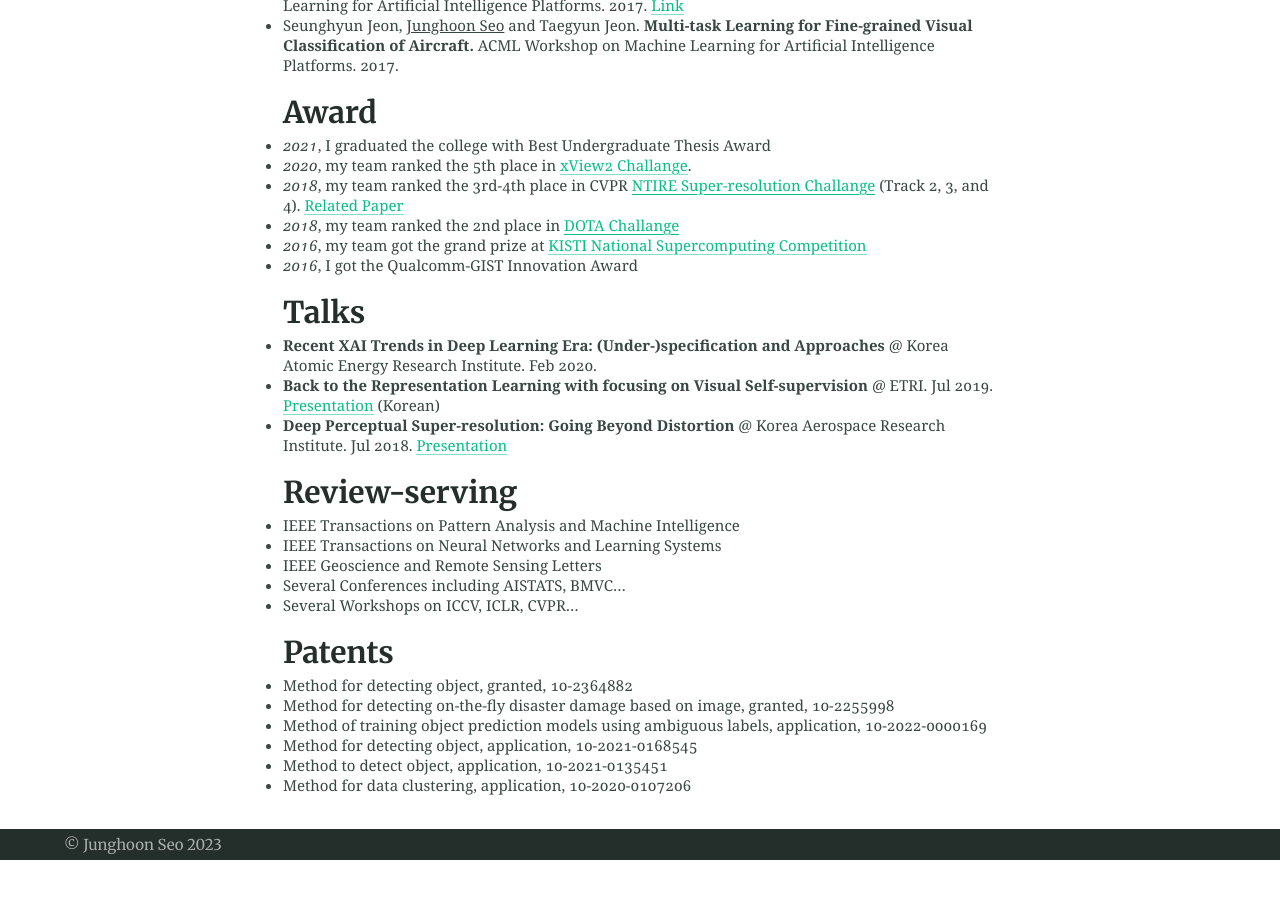
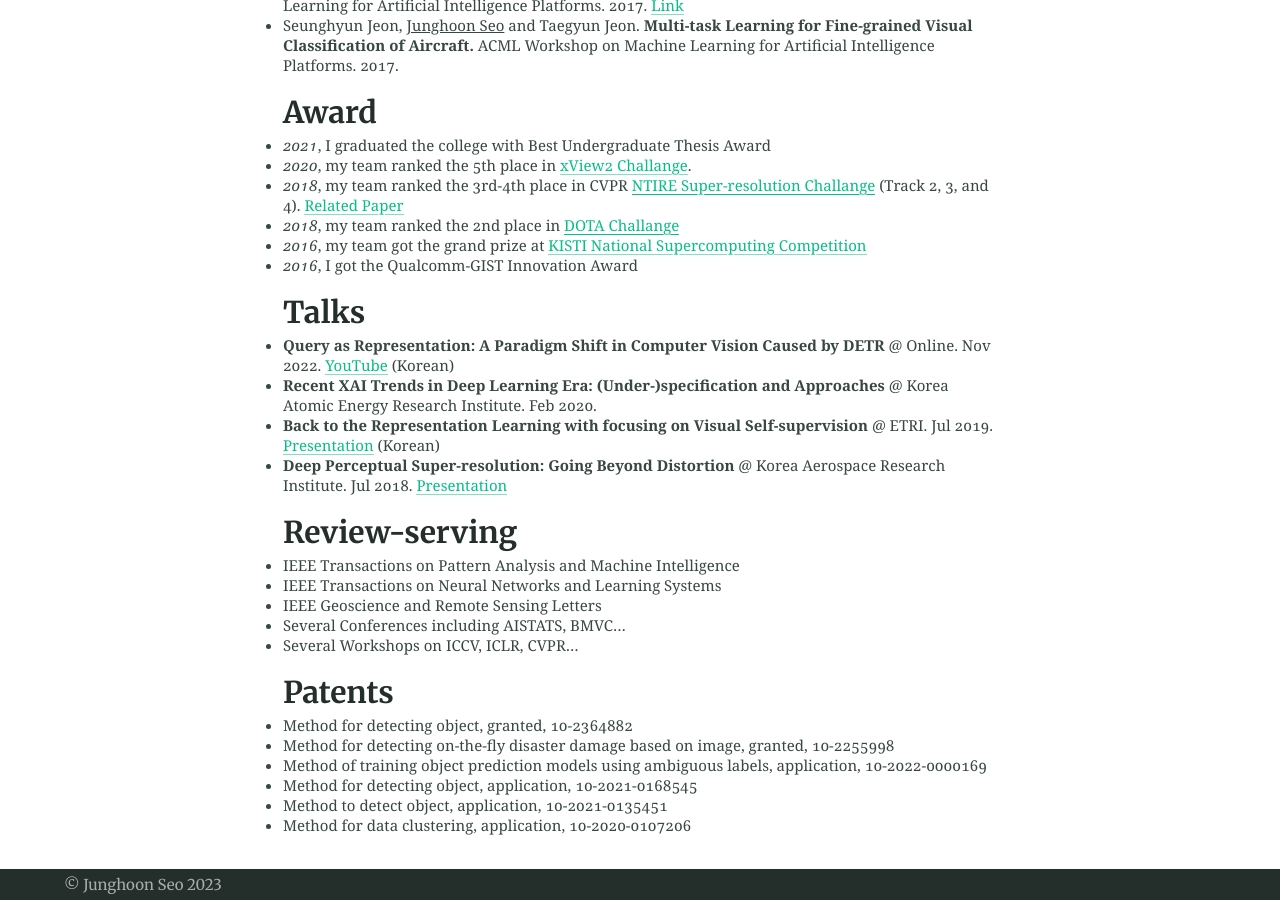
Before and after one commit to mikigom/mikigom.github.io, a Jekyll site: the page built from index.md, in a window 1280 px wide and 900 px high, scrolled down 1462 px. Built offline with Jekyll 4.4.1, drawn with Linux system fonts in a browser that asks for light colours; before the commit the page ends 2322 px from its top, so only the background shows below that.

Commit message:
Update index.md

```diff
--- a/index.md
+++ b/index.md
@@ -45,6 +45,7 @@ Hi, I'm **Junghoon Seo**. I am currently the technical leader of the research te
 * *2016*, I got the Qualcomm-GIST Innovation Award
 
 ### Talks
+* **Query as Representation: A Paradigm Shift in Computer Vision Caused by DETR** @ Online. Nov 2022. [YouTube](https://www.youtube.com/watch?v=7Eq8WyKWjU0&t=3491s) (Korean)
 * **Recent XAI Trends in Deep Learning Era: (Under-)specification and Approaches** @ Korea Atomic Energy Research Institute. Feb 2020.
 * **Back to the Representation Learning with focusing on Visual Self-supervision** @ ETRI. Jul 2019. [Presentation](https://drive.google.com/file/d/12vu4arZQQvwT8f7GJLI99_YIJCkl3BL-/view?usp=sharing) (Korean)
 * **Deep Perceptual Super-resolution: Going Beyond Distortion** @ Korea Aerospace Research Institute. Jul 2018. [Presentation](https://drive.google.com/file/d/1JN0afRsnPfBgKWicPPg4hGKkBiLr_42M/view?usp=sharing)
```
